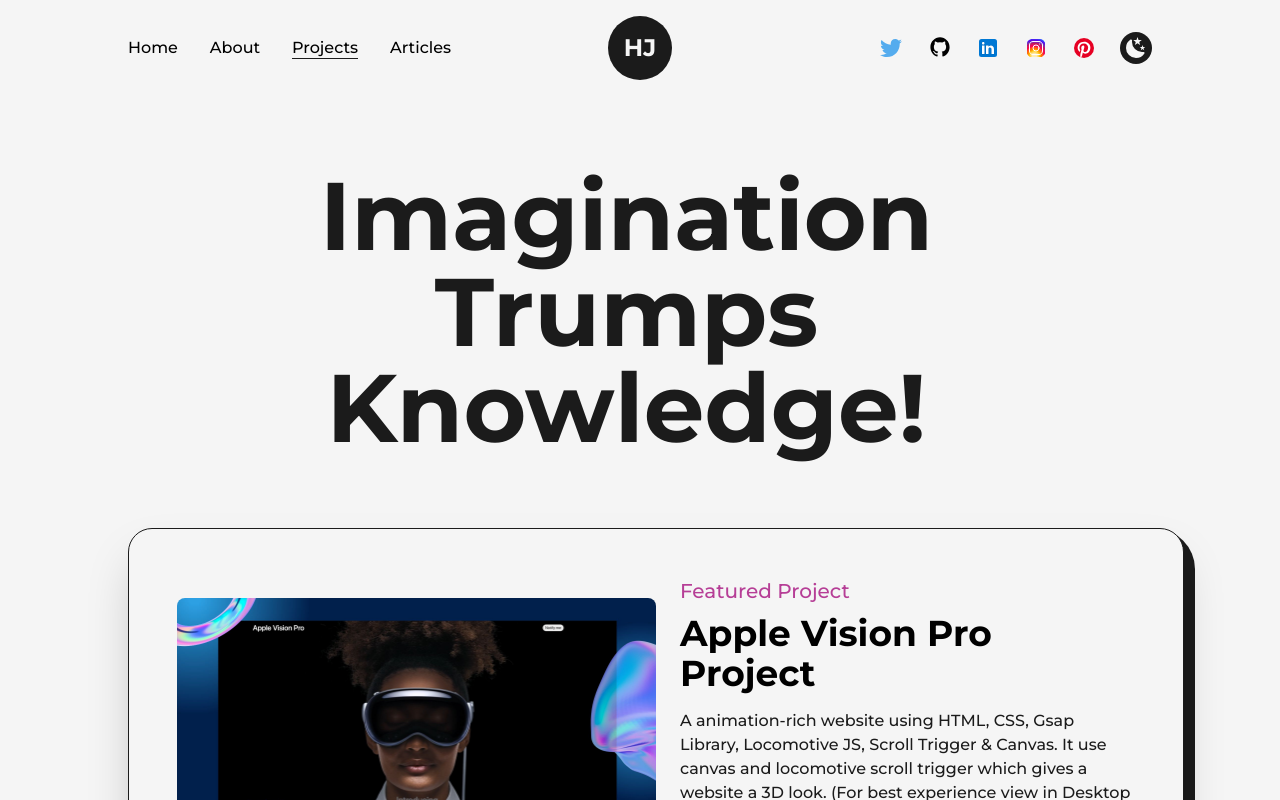
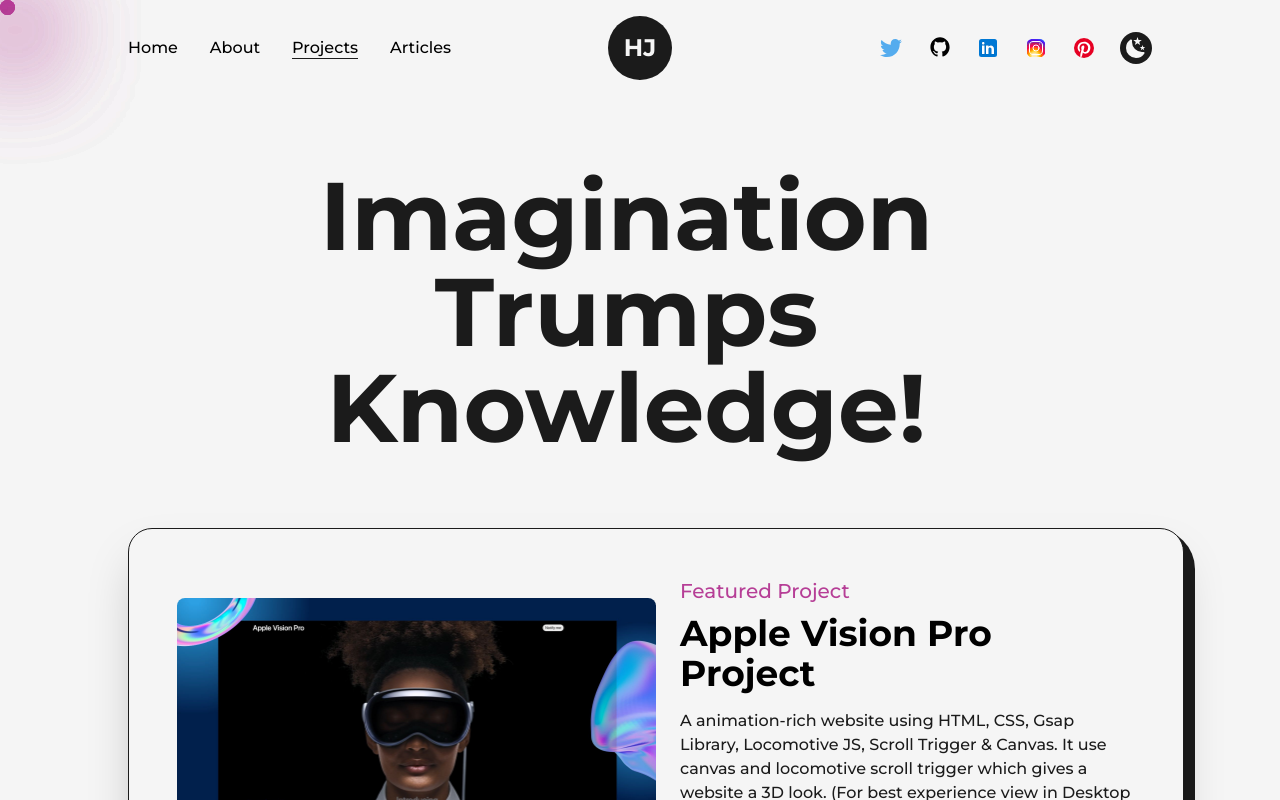
Before and after one commit to HimanshuJ16/portfolio, a Next.js app: page /projects in a window 1280 px wide. Shown: the top 800 px of the page. Built offline with nearby package versions, Linux system fonts and the light colour scheme.

Commit message:
latest commit

```diff
--- a/src/components/AnimatedText.js
+++ b/src/components/AnimatedText.js
@@ -1,5 +1,5 @@
 import React from "react";
-import {motion} from "framer-motion"
+import { motion } from "framer-motion";
 
 const quote = {
     initial:{
--- /dev/null
+++ b/src/components/Cursor.js
@@ -0,0 +1,46 @@
+import React, { useState, useEffect } from "react";
+
+const Cursor = () => {
+  const [cursorStyle, setCursorStyle] = useState({
+    left: 0,
+    top: 0,
+  });
+
+  useEffect(() => {
+    const handleMouseMove = (event) => {
+      setCursorStyle({
+        left: event.clientX,
+        top: event.clientY,
+      });
+    };
+
+    window.addEventListener("mousemove", handleMouseMove);
+
+    return () => {
+      window.removeEventListener("mousemove", handleMouseMove);
+    };
+  }, []);
+
+  return (
+    <>
+      <div>
+        <div
+          className="h-[60px] w-[30px] bg-primary dark:bg-primaryDark fixed rounded-full z-[9] blur-[50px]"
+          style={{
+            left: cursorStyle.left,
+            top: cursorStyle.top,
+          }}
+        />
+        <div
+          className="cursor h-[15px] w-[15px] bg-primary dark:bg-primaryDark fixed rounded-full z-99"
+          style={{
+            left: cursorStyle.left,
+            top: cursorStyle.top,
+          }}
+        />
+      </div>
+    </>
+  );
+};
+
+export default Cursor;
--- a/src/components/Layout.js
+++ b/src/components/Layout.js
@@ -1,10 +1,14 @@
 import React from "react";
+import Cursor from "./Cursor";
 
 const Layout = ({children, classname=""}) => {
     return (
+        <>
+        <Cursor />
         <div className={`w-full h-full inline-block z-0 bg-light dark:bg-dark p-32 xl:p-24 lg:p-16 sm:p-8 ${classname}`}>
             {children}
         </div>
+        </>
     )
 }
 
--- a/src/pages/_app.js
+++ b/src/pages/_app.js
@@ -1,3 +1,4 @@
+import Cursor from '@/components/Cursor';
 import Footer from '@/components/Footer';
 import NavBar from '@/components/NavBar';
 import '@/styles/globals.css';
@@ -21,6 +22,7 @@
       </Head>
       <main className={`${montserrat.variable} font-mont bg-light dark:bg-dark w-full min-h-screen`}>
         <NavBar />
+        <Cursor />
         <AnimatePresence mode='wait'>
           <Component {...pageProps} />
         </AnimatePresence>
```
